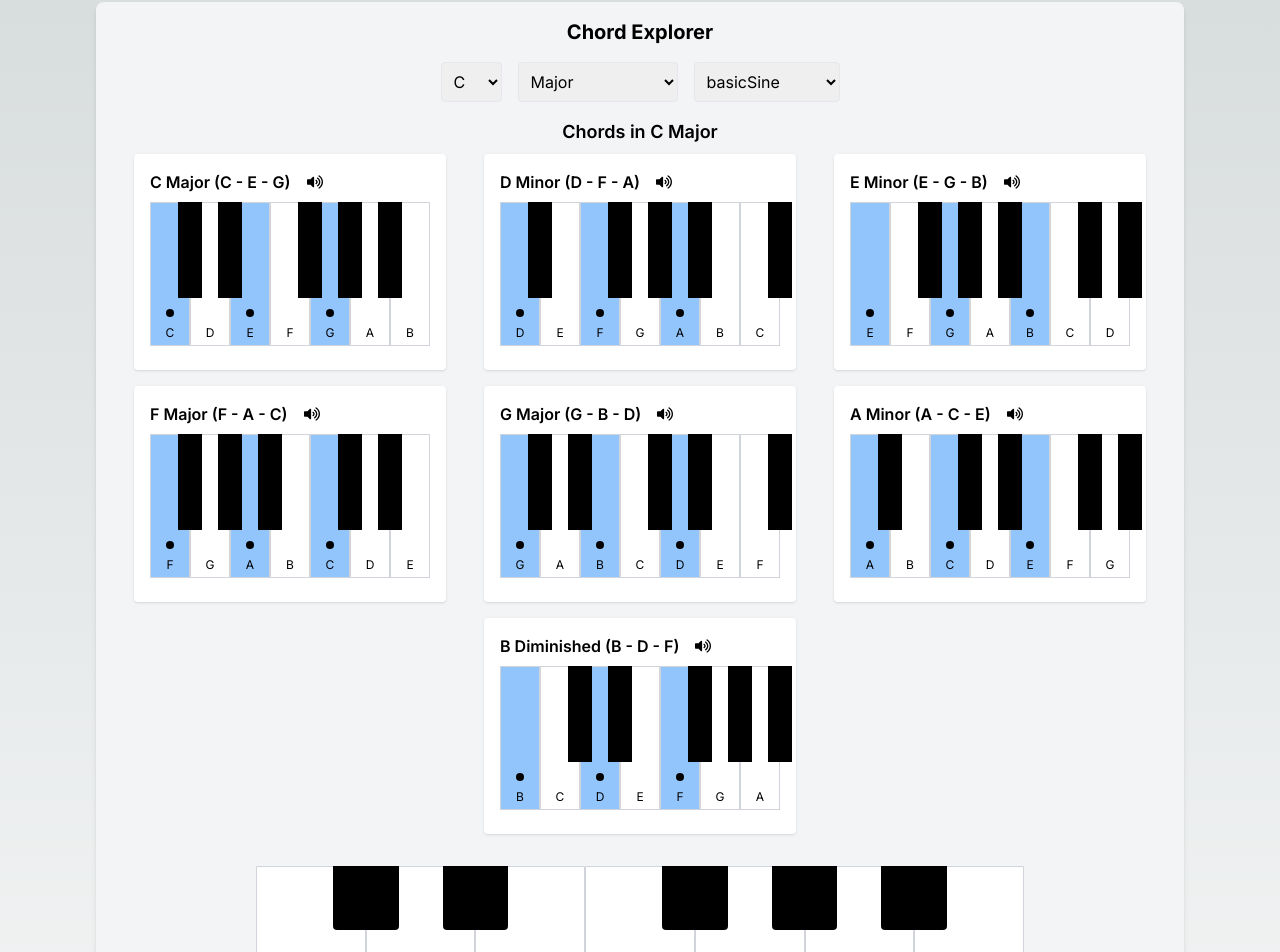
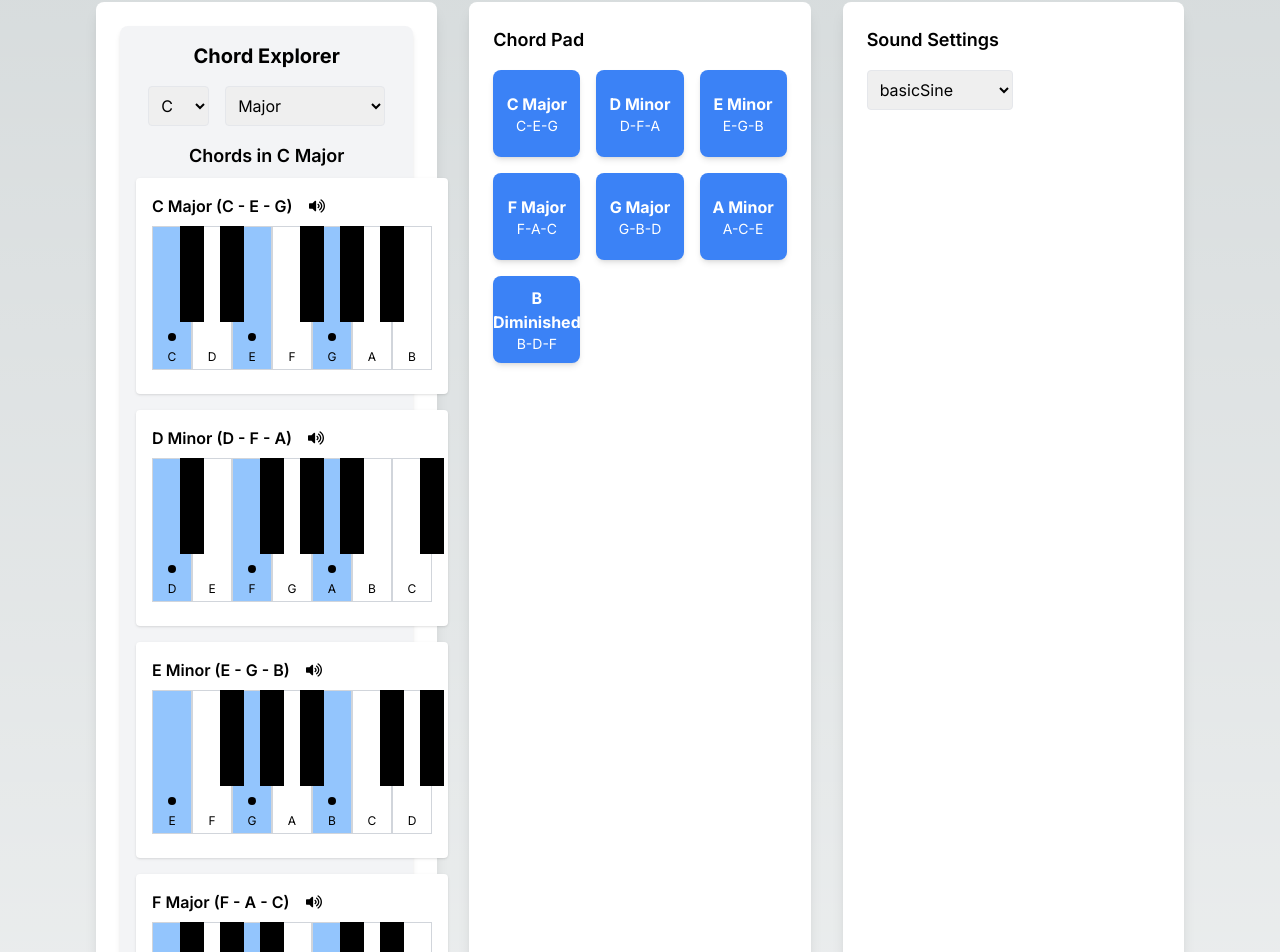
Before and after one commit to adamgoth/piano-chord-explorer, a Next.js app: page / in a window 1280 px wide. Shown: the part 94-1046 px from the top of the page. Built offline with nearby package versions, Linux system fonts and the light colour scheme.

Commit message:
Refactor to separate sections

```diff
--- /dev/null
+++ b/src/app/ChordPad.tsx
@@ -0,0 +1,39 @@
+import React from 'react';
+
+interface ChordPadProps {
+  chords: string[][];
+  activeChordIndex: number | null;
+  onChordPlay: (chord: string[], index: number) => void;
+  getChordName: (chord: string[]) => string;
+}
+
+export const ChordPad: React.FC<ChordPadProps> = ({
+  chords,
+  activeChordIndex,
+  onChordPlay,
+  getChordName,
+}) => {
+  return (
+    <>
+      <h3 className='text-lg font-semibold mb-4'>Chord Pad</h3>
+      <div className='grid grid-cols-3 gap-4 w-full max-w-md'>
+        {chords.slice(0, 9).map((chord, index) => (
+          <button
+            key={index}
+            onClick={() => onChordPlay(chord, index)}
+            className={`aspect-square text-white rounded-lg shadow-md
+                       transition-colors duration-200 flex flex-col items-center justify-center p-2
+                       ${
+                         activeChordIndex === index
+                           ? 'bg-blue-600'
+                           : 'bg-blue-500'
+                       }`}
+          >
+            <span className='font-bold'>{getChordName(chord)}</span>
+            <span className='text-sm'>{chord.join('-')}</span>
+          </button>
+        ))}
+      </div>
+    </>
+  );
+};
--- a/src/app/PianoChordExplorer.tsx
+++ b/src/app/PianoChordExplorer.tsx
@@ -1,97 +1,43 @@
 'use client';
 
-import React, { useState, useEffect } from 'react';
+import React from 'react';
 import PianoChord from './PianoChord';
-import { playChordFunction, soundPresets } from './PianoChordPlayer';
 import { FaVolumeUp } from 'react-icons/fa';
 import { FullPiano } from './FullPiano';
 
-interface ScaleOption {
+interface PianoChordExplorerProps {
+  selectedKey: string;
+  selectedScale: ScaleOption;
+  selectedSound: string;
+  chords: string[][];
+  activeChordIndex: number | null;
+  activeNotes: string[];
+  keys: string[];
+  scales: ScaleOption[];
+  onKeyChange: (key: string) => void;
+  onScaleChange: (scale: ScaleOption) => void;
+  onChordPlay: (chord: string[], index: number) => void;
+  getChordName: (chord: string[]) => string;
+}
+
+export interface ScaleOption {
   name: string;
   intervals: number[];
 }
 
-export const PianoChordExplorer: React.FC = () => {
-  const [selectedKey, setSelectedKey] = useState('C');
-  const [selectedScale, setSelectedScale] = useState<ScaleOption>({
-    name: 'Major',
-    intervals: [0, 2, 4, 5, 7, 9, 11],
-  });
-  const [selectedSound, setSelectedSound] = useState('basicSine');
-  const [chords, setChords] = useState<string[][]>([]);
-  const [activeChordIndex, setActiveChordIndex] = useState<number | null>(null);
-  const [activeNotes, setActiveNotes] = useState<string[]>([]);
-
-  const keys = [
-    'C',
-    'C#',
-    'D',
-    'D#',
-    'E',
-    'F',
-    'F#',
-    'G',
-    'G#',
-    'A',
-    'A#',
-    'B',
-  ];
-
-  const scales: ScaleOption[] = [
-    { name: 'Major', intervals: [0, 2, 4, 5, 7, 9, 11] },
-    { name: 'Natural Minor', intervals: [0, 2, 3, 5, 7, 8, 10] },
-    { name: 'Harmonic Minor', intervals: [0, 2, 3, 5, 7, 8, 11] },
-    { name: 'Melodic Minor', intervals: [0, 2, 3, 5, 7, 9, 11] },
-    { name: 'Dorian', intervals: [0, 2, 3, 5, 7, 9, 10] },
-    { name: 'Phrygian', intervals: [0, 1, 3, 5, 7, 8, 10] },
-    { name: 'Lydian', intervals: [0, 2, 4, 6, 7, 9, 11] },
-    { name: 'Mixolydian', intervals: [0, 2, 4, 5, 7, 9, 10] },
-  ];
-
-  const soundOptions = Object.keys(soundPresets);
-
-  const generateChords = (key: string, scale: ScaleOption) => {
-    const keyIndex = keys.indexOf(key);
-    const scaleNotes = scale.intervals.map(
-      (interval) => keys[(keyIndex + interval) % 12],
-    );
-
-    return scaleNotes.map((root, index) => {
-      const third = scaleNotes[(index + 2) % 7];
-      const fifth = scaleNotes[(index + 4) % 7];
-      return [root, third, fifth];
-    });
-  };
-
-  const getChordName = (chord: string[]) => {
-    const [root, third, fifth] = chord;
-    const rootIndex = keys.indexOf(root);
-    const thirdInterval = (keys.indexOf(third) - rootIndex + 12) % 12;
-    const fifthInterval = (keys.indexOf(fifth) - rootIndex + 12) % 12;
-
-    if (thirdInterval === 4 && fifthInterval === 7) return `${root} Major`;
-    if (thirdInterval === 3 && fifthInterval === 7) return `${root} Minor`;
-    if (thirdInterval === 3 && fifthInterval === 6) return `${root} Diminished`;
-    if (thirdInterval === 4 && fifthInterval === 8) return `${root} Augmented`;
-    return `${root} (${third} ${fifth})`;
-  };
-
-  const playChord = (chord: string[], index: number) => {
-    playChordFunction(chord, selectedSound);
-    setActiveChordIndex(index);
-    setActiveNotes(chord);
-    // Reset the active states after a short delay
-    setTimeout(() => {
-      setActiveChordIndex(null);
-      setActiveNotes([]);
-    }, 500);
-  };
-
-  useEffect(() => {
-    const newChords = generateChords(selectedKey, selectedScale);
-    setChords(newChords);
-  }, [selectedKey, selectedScale]);
-
+export const PianoChordExplorer: React.FC<PianoChordExplorerProps> = ({
+  selectedKey,
+  selectedScale,
+  chords,
+  activeChordIndex,
+  activeNotes,
+  keys,
+  scales,
+  onKeyChange,
+  onScaleChange,
+  onChordPlay,
+  getChordName,
+}) => {
   return (
     <div className='flex flex-col items-center p-4 bg-gray-100 rounded-lg shadow-md'>
       <h2 className='text-xl font-bold mb-4'>Chord Explorer</h2>
@@ -99,7 +45,7 @@ export const PianoChordExplorer: React.FC = () => {
       <div className='flex space-x-4 mb-4'>
         <select
           value={selectedKey}
-          onChange={(e) => setSelectedKey(e.target.value)}
+          onChange={(e) => onKeyChange(e.target.value)}
           className='p-2 border rounded'
         >
           {keys.map((key) => (
@@ -112,7 +58,7 @@ export const PianoChordExplorer: React.FC = () => {
         <select
           value={selectedScale.name}
           onChange={(e) =>
-            setSelectedScale(
+            onScaleChange(
               scales.find((scale) => scale.name === e.target.value) ||
                 scales[0],
             )
@@ -122,18 +68,6 @@ export const PianoChordExplorer: React.FC = () => {
           {scales.map((scale) => (
             <option key={scale.name} value={scale.name}>
               {scale.name}
-            </option>
-          ))}
-        </select>
-
-        <select
-          value={selectedSound}
-          onChange={(e) => setSelectedSound(e.target.value)}
-          className='p-2 border rounded'
-        >
-          {soundOptions.map((sound) => (
-            <option key={sound} value={sound}>
-              {sound}
             </option>
           ))}
         </select>
@@ -155,7 +89,10 @@ export const PianoChordExplorer: React.FC = () => {
               <h4 className='text-md font-semibold mr-2'>
                 {getChordName(chord)} ({chord.join(' - ')})
               </h4>
-              <button onClick={() => playChord(chord, index)} className='ml-2'>
+              <button
+                onClick={() => onChordPlay(chord, index)}
+                className='ml-2'
+              >
                 <FaVolumeUp />
               </button>
             </div>
@@ -167,26 +104,6 @@ export const PianoChordExplorer: React.FC = () => {
       <div className='w-full my-8'>
         <FullPiano activeNotes={activeNotes} keys={keys} />
       </div>
-
-      <h3 className='text-lg font-semibold mb-4'>Chord Pad</h3>
-      <div className='grid grid-cols-3 gap-4 w-full max-w-md'>
-        {chords.slice(0, 9).map((chord, index) => (
-          <button
-            key={index}
-            onClick={() => playChord(chord, index)}
-            className={`aspect-square text-white rounded-lg shadow-md
-                       transition-colors duration-200 flex flex-col items-center justify-center p-2
-                       ${
-                         activeChordIndex === index
-                           ? 'bg-blue-600'
-                           : 'bg-blue-500'
-                       }`}
-          >
-            <span className='font-bold'>{getChordName(chord)}</span>
-            <span className='text-sm'>{chord.join('-')}</span>
-          </button>
-        ))}
-      </div>
     </div>
   );
 };
--- /dev/null
+++ b/src/app/SoundExplorer.tsx
@@ -0,0 +1,28 @@
+import React from 'react';
+import { soundPresets } from './PianoChordPlayer';
+
+interface SoundExplorerProps {
+  selectedSound: string;
+  onSoundChange: (sound: string) => void;
+}
+
+export const SoundExplorer: React.FC<SoundExplorerProps> = ({
+  selectedSound,
+  onSoundChange,
+}) => {
+  const soundOptions = Object.keys(soundPresets);
+
+  return (
+    <select
+      value={selectedSound}
+      onChange={(e) => onSoundChange(e.target.value)}
+      className='p-2 border rounded'
+    >
+      {soundOptions.map((sound) => (
+        <option key={sound} value={sound}>
+          {sound}
+        </option>
+      ))}
+    </select>
+  );
+};
--- a/src/app/page.tsx
+++ b/src/app/page.tsx
@@ -1,9 +1,126 @@
-import { PianoChordExplorer } from './PianoChordExplorer';
+'use client';
+
+import React, { useState, useEffect } from 'react';
+import { PianoChordExplorer, ScaleOption } from './PianoChordExplorer';
+import { ChordPad } from './ChordPad';
+import { SoundExplorer } from './SoundExplorer';
+import { playChordFunction } from './PianoChordPlayer';
 
 export default function Home() {
+  const [selectedKey, setSelectedKey] = useState('C');
+  const [selectedScale, setSelectedScale] = useState<ScaleOption>({
+    name: 'Major',
+    intervals: [0, 2, 4, 5, 7, 9, 11],
+  });
+  const [selectedSound, setSelectedSound] = useState('basicSine');
+  const [chords, setChords] = useState<string[][]>([]);
+  const [activeChordIndex, setActiveChordIndex] = useState<number | null>(null);
+  const [activeNotes, setActiveNotes] = useState<string[]>([]);
+
+  const keys = [
+    'C',
+    'C#',
+    'D',
+    'D#',
+    'E',
+    'F',
+    'F#',
+    'G',
+    'G#',
+    'A',
+    'A#',
+    'B',
+  ];
+
+  const scales: ScaleOption[] = [
+    { name: 'Major', intervals: [0, 2, 4, 5, 7, 9, 11] },
+    { name: 'Natural Minor', intervals: [0, 2, 3, 5, 7, 8, 10] },
+    { name: 'Harmonic Minor', intervals: [0, 2, 3, 5, 7, 8, 11] },
+    { name: 'Melodic Minor', intervals: [0, 2, 3, 5, 7, 9, 11] },
+    { name: 'Dorian', intervals: [0, 2, 3, 5, 7, 9, 10] },
+    { name: 'Phrygian', intervals: [0, 1, 3, 5, 7, 8, 10] },
+    { name: 'Lydian', intervals: [0, 2, 4, 6, 7, 9, 11] },
+    { name: 'Mixolydian', intervals: [0, 2, 4, 5, 7, 9, 10] },
+  ];
+
+  const generateChords = (key: string, scale: ScaleOption) => {
+    const keyIndex = keys.indexOf(key);
+    const scaleNotes = scale.intervals.map(
+      (interval) => keys[(keyIndex + interval) % 12],
+    );
+
+    return scaleNotes.map((root, index) => {
+      const third = scaleNotes[(index + 2) % 7];
+      const fifth = scaleNotes[(index + 4) % 7];
+      return [root, third, fifth];
+    });
+  };
+
+  const getChordName = (chord: string[]) => {
+    const [root, third, fifth] = chord;
+    const rootIndex = keys.indexOf(root);
+    const thirdInterval = (keys.indexOf(third) - rootIndex + 12) % 12;
+    const fifthInterval = (keys.indexOf(fifth) - rootIndex + 12) % 12;
+
+    if (thirdInterval === 4 && fifthInterval === 7) return `${root} Major`;
+    if (thirdInterval === 3 && fifthInterval === 7) return `${root} Minor`;
+    if (thirdInterval === 3 && fifthInterval === 6) return `${root} Diminished`;
+    if (thirdInterval === 4 && fifthInterval === 8) return `${root} Augmented`;
+    return `${root} (${third} ${fifth})`;
+  };
+
+  const playChord = (chord: string[], index: number) => {
+    playChordFunction(chord, selectedSound);
+    setActiveChordIndex(index);
+    setActiveNotes(chord);
+    setTimeout(() => {
+      setActiveChordIndex(null);
+      setActiveNotes([]);
+    }, 500);
+  };
+
+  useEffect(() => {
+    const newChords = generateChords(selectedKey, selectedScale);
+    setChords(newChords);
+  }, [selectedKey, selectedScale]);
+
   return (
-    <main className='flex min-h-screen flex-col items-center justify-between p-24'>
-      <PianoChordExplorer />
+    <main className='flex min-h-screen flex-col items-center justify-between p-24 gap-8'>
+      <div className='grid grid-cols-1 md:grid-cols-2 lg:grid-cols-3 gap-8 w-full'>
+        <div className='bg-white rounded-lg shadow-lg p-6'>
+          <PianoChordExplorer
+            selectedKey={selectedKey}
+            selectedScale={selectedScale}
+            selectedSound={selectedSound}
+            chords={chords}
+            activeChordIndex={activeChordIndex}
+            activeNotes={activeNotes}
+            keys={keys}
+            scales={scales}
+            onKeyChange={setSelectedKey}
+            onScaleChange={setSelectedScale}
+            onChordPlay={playChord}
+            getChordName={getChordName}
+          />
+        </div>
+
+        <div className='bg-white rounded-lg shadow-lg p-6'>
+          <ChordPad
+            chords={chords}
+            activeChordIndex={activeChordIndex}
+            onChordPlay={playChord}
+            getChordName={getChordName}
+          />
+        </div>
+
+        <div className='bg-white rounded-lg shadow-lg p-6'>
+          <h3 className='text-lg font-semibold mb-4'>Sound Settings</h3>
+          <SoundExplorer
+            selectedSound={selectedSound}
+            onSoundChange={setSelectedSound}
+          />
+        </div>
+      </div>
     </main>
   );
 }
```
